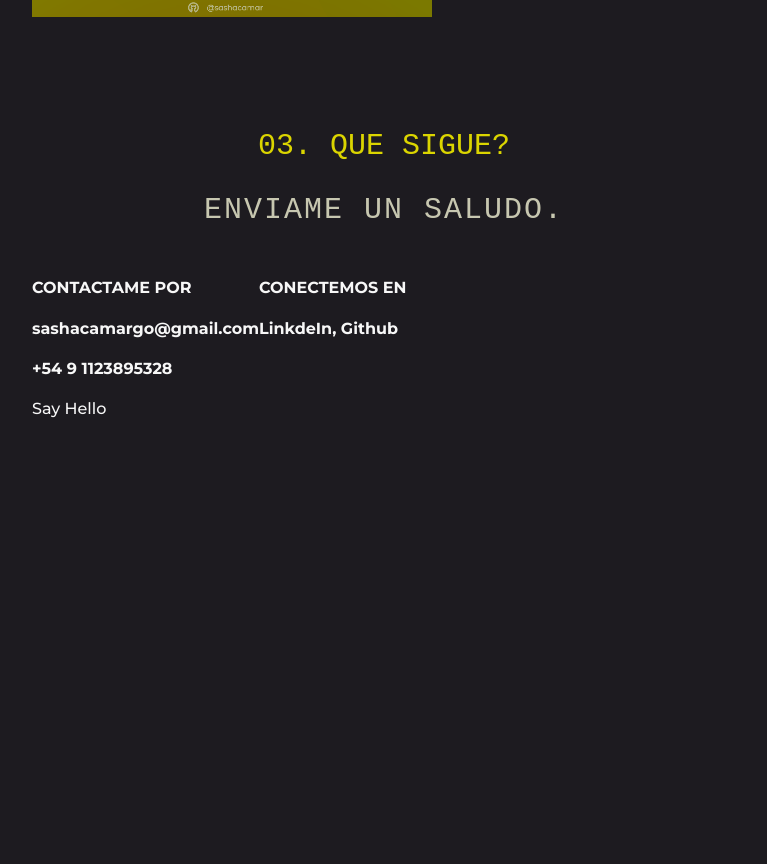
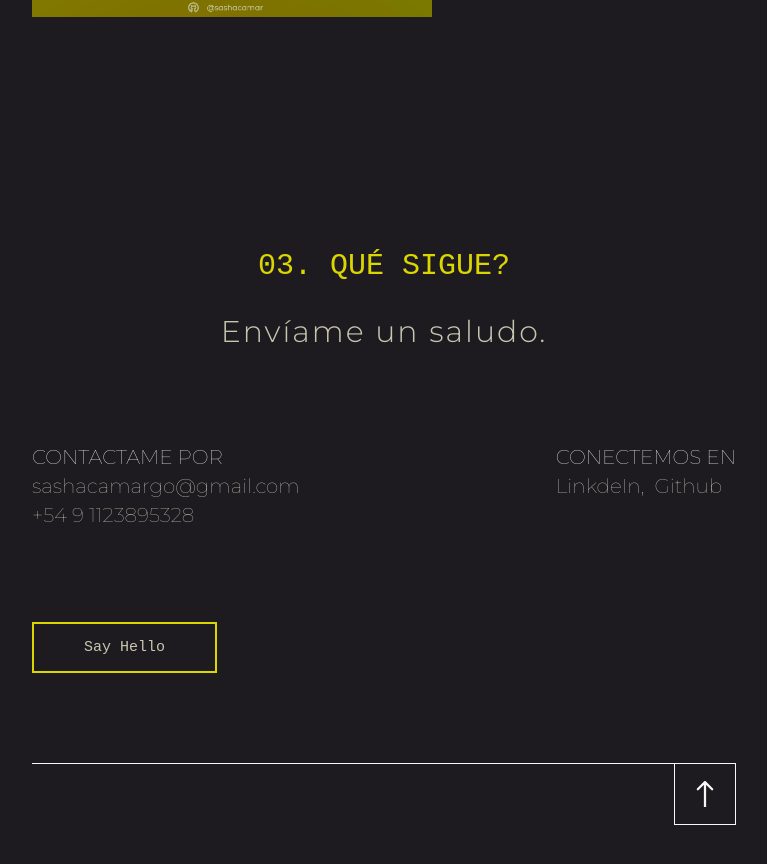
Before and after one commit to sashacamar/portfolio, a React (Create React App) app in the folder client/: page / in a window 1280 px wide. Shown: the part 3299-4163 px from the top of the page, without its empty margins (256-1023 px from the left). Before the commit the page ends 3717 px from the top, so only its background shows below. Built offline with nearby package versions, Linux system fonts and the light colour scheme; a web font is replaced by a local one.

Commit message:
estilos en componente de contact

```diff
--- a/client/src/components/desktop/Contact/Contact.jsx
+++ b/client/src/components/desktop/Contact/Contact.jsx
@@ -1,25 +1,37 @@
 import styles from './Contact.module.css';
 
 const Contact = () => {
+
+    const scrollToTop = () => {
+        window.scrollTo({
+          top: 0,
+          behavior: 'smooth'
+        });
+      };
+
     return (
         <div className={styles.contactContainer}>
-            <h3 className={styles.title}>03. Que sigue?</h3>
-            <h3 className={styles.subtitle}>Enviame un saludo.</h3>
+            <h3 className={styles.title}>03. Qué sigue?</h3>
+            <h3 className={styles.subtitle}>Envíame un saludo.</h3>
             <div className={styles.info}>
-                <div>
-                    <h4>CONTACTAME POR</h4>
-                    <h4>sashacamargo@gmail.com</h4>
-                    <h4>+54 9 1123895328</h4>
+                <div className={styles.column}>
+                    <h4 className={styles.column_title}>CONTACTAME POR</h4>
+                    <h4 className={styles.column_text}>sashacamargo@gmail.com</h4>
+                    <h4 className={styles.column_text}>+54 9 1123895328</h4>
                 </div>
-                <div>
-                    <h4>CONECTEMOS EN</h4>
-                    <h4 className={styles.links}><a>LinkdeIn,</a> <a>Github</a></h4>
+                <div className={styles.column}>
+                    <h4 className={styles.column_title}>CONECTEMOS EN</h4>
+                    <h4 className={styles.links}>
+                        <a href='https://www.linkedin.com/in/sasha-camargo/' target='_blank'>LinkdeIn,</a>
+                        <a href='https://github.com/sashacamar' target='_blank'>Github</a>
+                    </h4>
                 </div>
             </div>
             <div className={styles.greet}>Say Hello</div>
-            <div>
-                <div className={styles.line}></div>
-                <div className={styles.arrow}></div>
+            <div className={styles.navigate}>
+                <div className={styles.arrowContainer}>
+                    <div onClick={scrollToTop} className={styles.arrow}></div>
+                </div>
             </div>
         </div>
     )
--- a/client/src/components/desktop/Contact/Contact.module.css
+++ b/client/src/components/desktop/Contact/Contact.module.css
@@ -1,6 +1,10 @@
 .contactContainer{
     width: 55%;
     margin: auto;
+    margin-top: 150px;
+    margin-bottom: 100px;
+    position: relative;
+    z-index: 5;
 }
 
 .title{
@@ -13,9 +17,8 @@
 }
 .subtitle{
     color: var(--grey);
-    font-family: var(--font-2);
-    text-transform: uppercase;
-    font-weight: 100;
+    font-family: var(--font-1);
+    font-weight: 300;
     font-size: var(--title-desktop);
     text-align: center;
     letter-spacing: 2px;
@@ -23,4 +26,75 @@
 
 .info{
     display: flex;
+    justify-content: space-between;
+    margin: 90px 0;
 }
+
+.column_title, .column_text, .links, .links a{
+    font-family: var(--font-1);
+    font-weight: 100;
+    font-size: var(--subtitle-desktop);
+    margin: 5px 0;
+}
+.column_title{
+    color: var(--white);
+    text-transform: uppercase;
+}
+.column_text, .links, .links a{
+    color: var(--grey);
+}
+.links a {
+    text-decoration: none;
+    margin-right: 10px;
+}
+.links a:hover{
+    color: var(--yellow);
+}
+
+.greet{
+    width: fit-content;
+    font-family: var(--font-2);
+    font-size: var(--text-desktop);
+    color: var(--grey);
+    font-weight: lighter;
+    border: 2px solid var(--yellow);
+    padding: 15px 50px;
+    cursor: pointer;
+    transition: all 0.3s ease;
+}
+.greet:hover{
+    background-color: var(--yellow);
+    color: var(--background);
+}
+
+
+.navigate{
+    width: 100%;
+    height: 50px;
+    margin-top: 90px;
+    border-top: 1px solid var(--white);
+    display: flex;
+    justify-content: end;
+}
+.arrowContainer{
+    width: fit-content;
+    height: fit-content;
+    border: 1px solid var(--white);
+    border-top: none;
+}
+.arrow{
+    width: 60px;
+    height: 60px;
+    display: flex;
+    mask: url('../../../assets/arrow1.svg');
+    mask-size: 18px;
+    mask-repeat: no-repeat;
+    mask-position: center;
+    background-color: var(--white);
+    cursor: pointer;
+    transition: all 0.3s ease;
+}
+
+.arrow:hover {
+    background-color: var(--yellow);
+}
```
